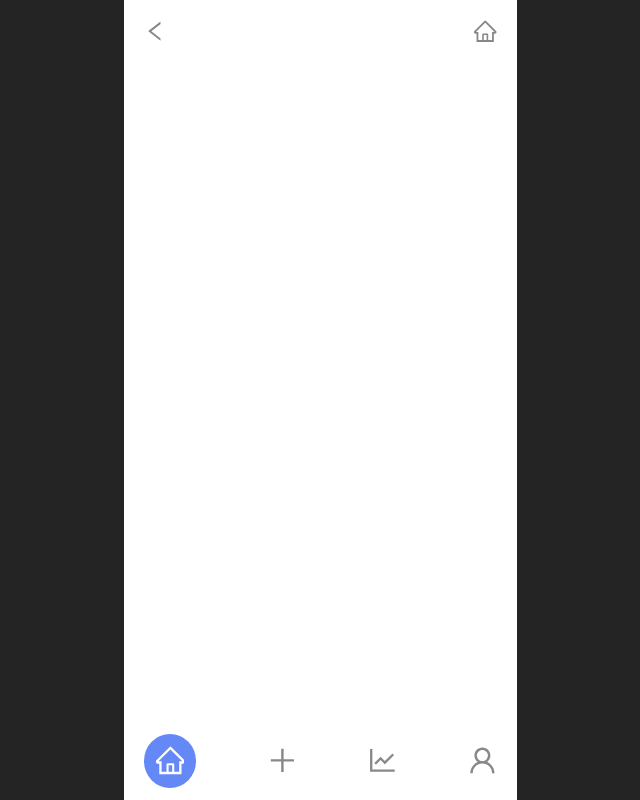
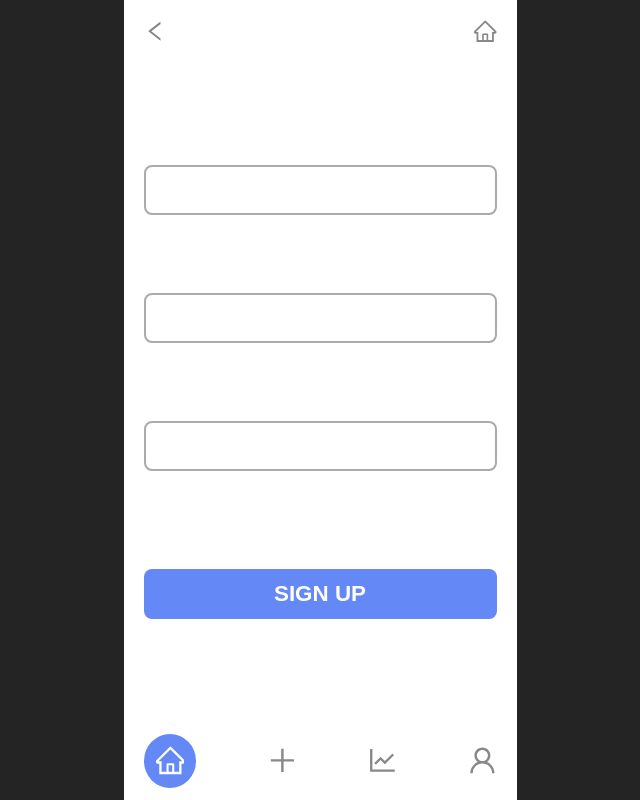
Before and after one commit to helloworld442/todo-list-project, a React (Vite) app: page /signup in a window 1280 px wide. Shown: the whole page, without its empty margins (320-960 px from the left). Built offline with nearby package versions, Linux system fonts and the light colour scheme.

Commit message:
feat : feat register style #27

```diff
--- a/src/features/user/component/Register.jsx
+++ b/src/features/user/component/Register.jsx
@@ -0,0 +1,15 @@
+import "./Register.scss";
+import { Button, Input } from "../../ui";
+
+const Register = () => {
+  return (
+    <form className="register-form">
+      <Input />
+      <Input />
+      <Input />
+      <Button>SIGN UP</Button>
+    </form>
+  );
+};
+
+export { Register };
--- a/src/features/user/component/Register.scss
+++ b/src/features/user/component/Register.scss
@@ -0,0 +1,9 @@
+.register-form {
+  width: 100%;
+  height: 600px;
+  padding: 0 20px;
+  box-sizing: border-box;
+  display: flex;
+  flex-direction: column;
+  justify-content: center;
+}
--- a/src/features/user/component/index.js
+++ b/src/features/user/component/index.js
@@ -1 +1,2 @@
 export * from "./Login";
+export * from "./Register";
--- a/src/pages/SignUp.jsx
+++ b/src/pages/SignUp.jsx
@@ -1,9 +1,11 @@
 import { Footer, Header, Layout } from "../features/ui";
+import { Register } from "../features/user/component";
 
 const SignUp = () => {
   return (
     <Layout>
       <Header />
+      <Register />
       <Footer />
     </Layout>
   );
```
